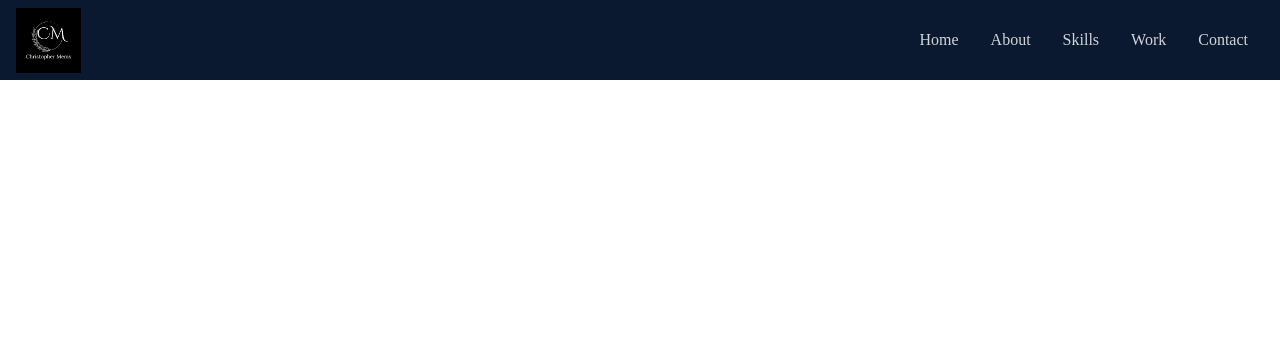
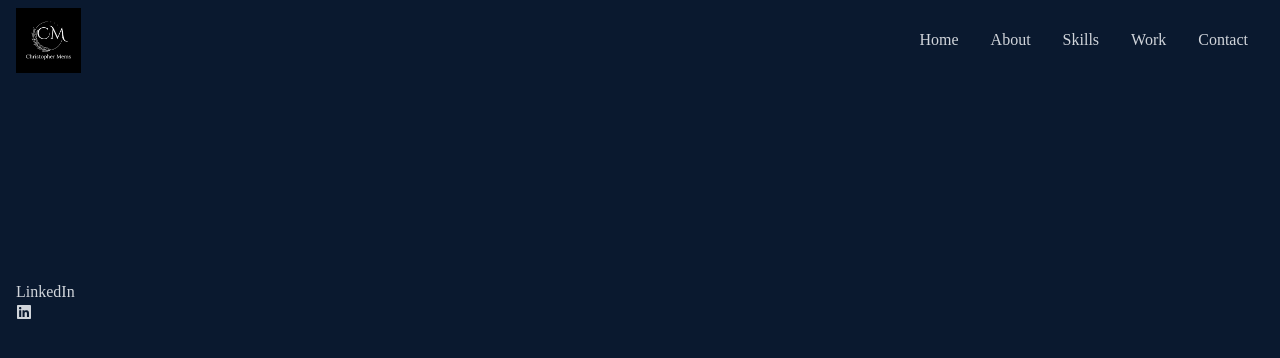
Before and after one commit to cmthecoder/react-portfolio-project, a React (Create React App) app: page / in a window 1280 px wide. Shown: the top 358 px of the page. Built offline with nearby package versions, Linux system fonts and the light colour scheme.

Commit message:
create home component

```diff
--- a/src/App.js
+++ b/src/App.js
@@ -1,9 +1,11 @@
+import Home from "./components/Home";
 import NavBar from "./components/NavBar";
 
 function App() {
   return (
     <div>
       <NavBar />
+      <Home />
     </div>
   );
 }
--- /dev/null
+++ b/src/components/Home.jsx
@@ -0,0 +1,12 @@
+import React from 'react'
+import { HiArrowNarrowRight } from 'react-icons/hi'
+
+function Home() {
+  return (
+    <div className='w-full h-screen bg-[#0a192f]'>
+
+    </div>
+  )
+}
+
+export default Home
--- a/src/components/NavBar.jsx
+++ b/src/components/NavBar.jsx
@@ -1,5 +1,7 @@
 import React, {useState} from 'react'
-import {FaBars, FaTimes} from 'react-icons/fa'
+import {FaBars, FaTimes, FaGithub, FaLinkedin} from 'react-icons/fa'
+import {HiOutlineMail} from 'react-icons/hi'
+import {BsFillPersonLinesFill} from 'react-icons/bs'
 import Logo from '../assets/CM (1).png'
 
 function NavBar() {
@@ -35,8 +37,14 @@
         <li className='py-6 text-4xl'>Contact</li>
       </ul>
       {/* Social Icons */}
-      <div className='hidden'>
-
+      <div className='flex fixed flex-col top-[35%] left-0'>
+        <ul>
+          <li>
+            <a href="/">
+              LinkedIn <FaLinkedin />
+            </a>
+          </li>
+        </ul>
       </div>
     </div>
   )
```
